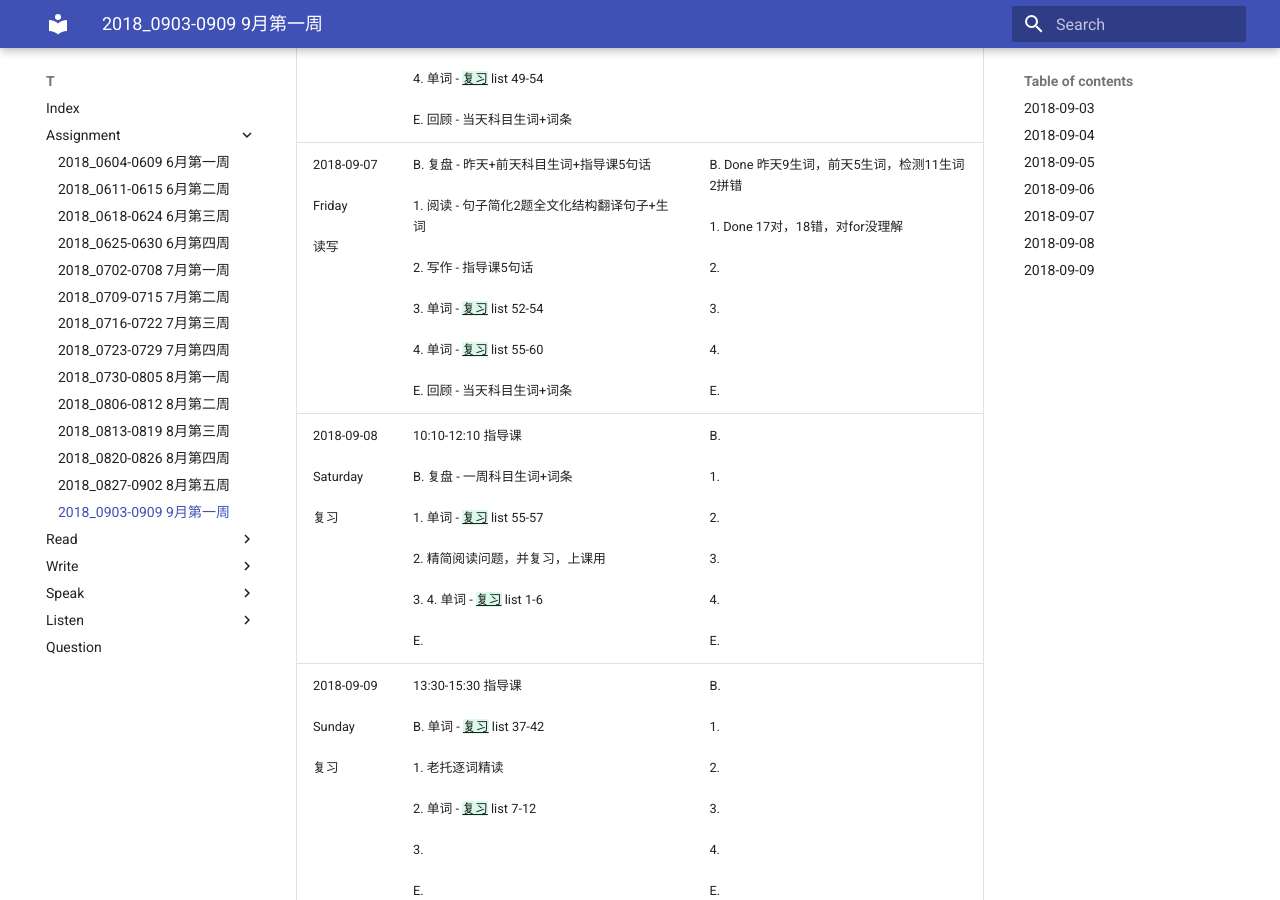
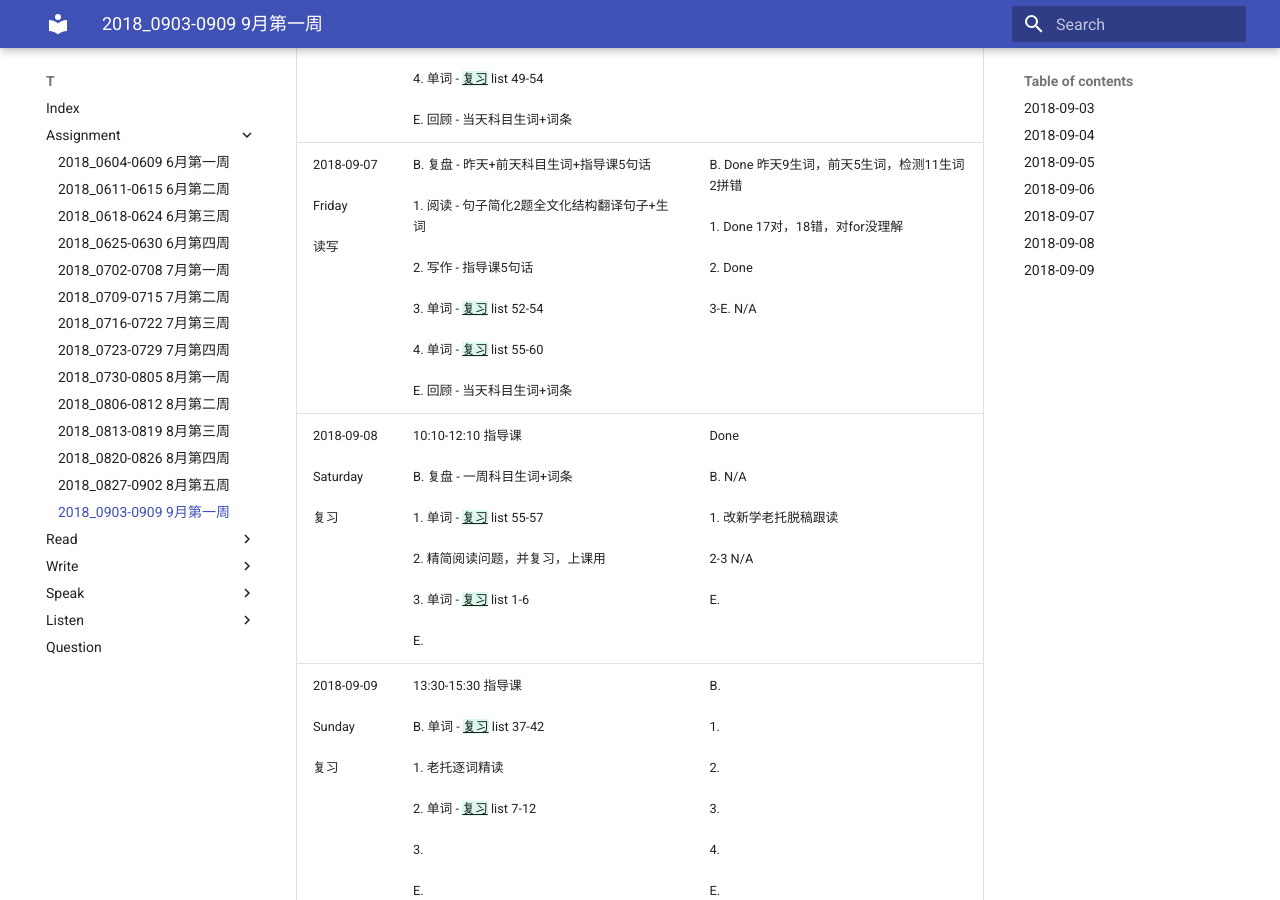
Before and after one commit to katyushaQ/t, an MkDocs documentation site: the page built from docs/assignment/2018-0903-0909.md, in a window 1280 px wide and 900 px high, scrolled down 1311 px. Built offline with MkDocs 1.6.1 and Material for MkDocs 9.7.7, drawn with Linux system fonts in a browser that asks for light colours; old or Windows-style settings are respelled for this version of MkDocs.

```diff
--- a/docs/assignment/2018-0903-0909.md
+++ b/docs/assignment/2018-0903-0909.md
@@ -12,8 +12,8 @@ DATETIME |  ASSIGNMENT | STATUS
 2018-09-04  <br><br> Thursday<br><br>听说 | B. 复盘 - 昨天+前天科目生词+指导课5句话<br><br>1. 听力 - 基础2题+生词<br><br> 2. 老托 - {++复习++} 历史+精听+逐词精读<br><br>3. 单词 - {++复习++} list 49-51 <br><br>4. 单词 - {++复习++} list 37-42<br><br>E. 回顾 - 当天科目生词+词条 | B. Done 昨天0生词，检测1生词<br><br>1. Done 6对，学习Connecting Content 对一半错一半<br><br>2. Done<br><br>3-E. 胃不太舒服，后面作业没有完成
 2018-09-05 <br><br>Wednesday <br><br>读写 | B. 复盘 - 昨天+前天科目生词+指导课5句话<br><br>1. 阅读 - 句子简化2题全文化结构翻译句子+生词<br><br>2. 写作 - 指导课5句话<br><br>3. 单词 - {++复习++} lists 58-60<br><br>4. 单词 - {++复习++} list 43-48<br><br>E. 回顾 - 当天科目生词+词条 | B. Done  昨天1生词4拼错，前天1生词，检测5生词<br><br>1. N/A 有事情影响了<br><br>2. Done，加补0903的5句<br><br>3. <br><br>4. <br><br>E. N/A
 2018-09-06 <br><br> Thursday  <br><br>听说  | B. 复盘 - 昨天+前天科目生词+指导课5句话+单词43-45<br><br>1. 听力 - 基础2题+生词<br><br> 2. 老托 - {++复习++} 历史+精听+逐词精读<br><br>3. 单词 - {++复习++}  list 55-57 <br><br>4. 单词 - {++复习++} list 49-54<br><br>E. 回顾 - 当天科目生词+词条 | B. Done 昨天N/A，前天1拼错，检测N/A<br><br>1. Done connecting content basic drill 1错1，2对<br><br>2. Done 10/14 4句，然后自己读<br><br>3-E. 处理杂事，没有复习
-2018-09-07 <br><br> Friday <br><br>读写   | B. 复盘 - 昨天+前天科目生词+指导课5句话<br><br>1. 阅读 - 句子简化2题全文化结构翻译句子+生词<br><br>2. 写作 - 指导课5句话<br><br>3. 单词 - {++复习++} list 52-54<br><br>4. 单词 - {++复习++} list 55-60<br><br>E. 回顾 - 当天科目生词+词条 | B. Done 昨天9生词，前天5生词，检测11生词2拼错<br><br>1. Done 17对，18错，对for没理解<br><br>2. <br><br>3. <br><br>4. <br><br>E.
-2018-09-08 <br><br> Saturday <br><br>复习 | 10:10-12:10 指导课<br><br>B. 复盘 - 一周科目生词+词条 <br><br>1. 单词 - {++复习++}  list 55-57<br><br>2. 精简阅读问题，并复习，上课用<br><br>3. 4. 单词 - {++复习++} list 1-6<br><br>E.  | B. <br><br>1. <br><br>2. <br><br>3. <br><br>4. <br><br>E.
+2018-09-07 <br><br> Friday <br><br>读写   | B. 复盘 - 昨天+前天科目生词+指导课5句话<br><br>1. 阅读 - 句子简化2题全文化结构翻译句子+生词<br><br>2. 写作 - 指导课5句话<br><br>3. 单词 - {++复习++} list 52-54<br><br>4. 单词 - {++复习++} list 55-60<br><br>E. 回顾 - 当天科目生词+词条 | B. Done 昨天9生词，前天5生词，检测11生词2拼错<br><br>1. Done 17对，18错，对for没理解<br><br>2. Done<br><br>3-E. N/A
+2018-09-08 <br><br> Saturday <br><br>复习 | 10:10-12:10 指导课<br><br>B. 复盘 - 一周科目生词+词条 <br><br>1. 单词 - {++复习++}  list 55-57<br><br>2. 精简阅读问题，并复习，上课用<br><br>3. 单词 - {++复习++} list 1-6<br><br>E.  | Done<br><br>B. N/A<br><br>1. 改新学老托脱稿跟读<br><br>2-3 N/A<br><br>E.
 2018-09-09<br><br> Sunday <br><br>复习  | 13:30-15:30 指导课<br><br>B. 单词 - {++复习++} list 37-42<br><br>1. 老托逐词精读<br><br>2. 单词 - {++复习++} list 7-12<br><br>3. <br><br>E. | B. <br><br>1. <br><br>2. <br><br>3. <br><br>4. <br><br>E.
 
 
```
Also changed, not shown: docs/question.md (+4 -0 lines).
